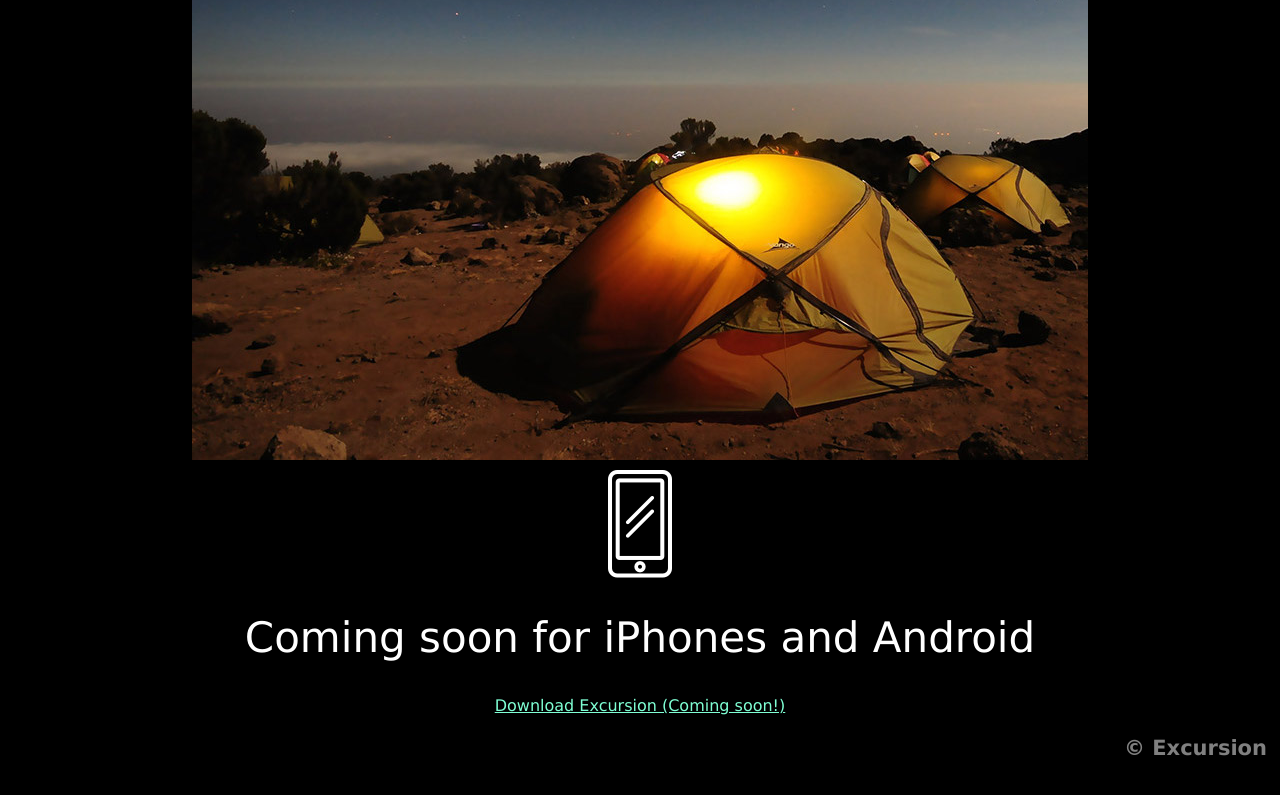
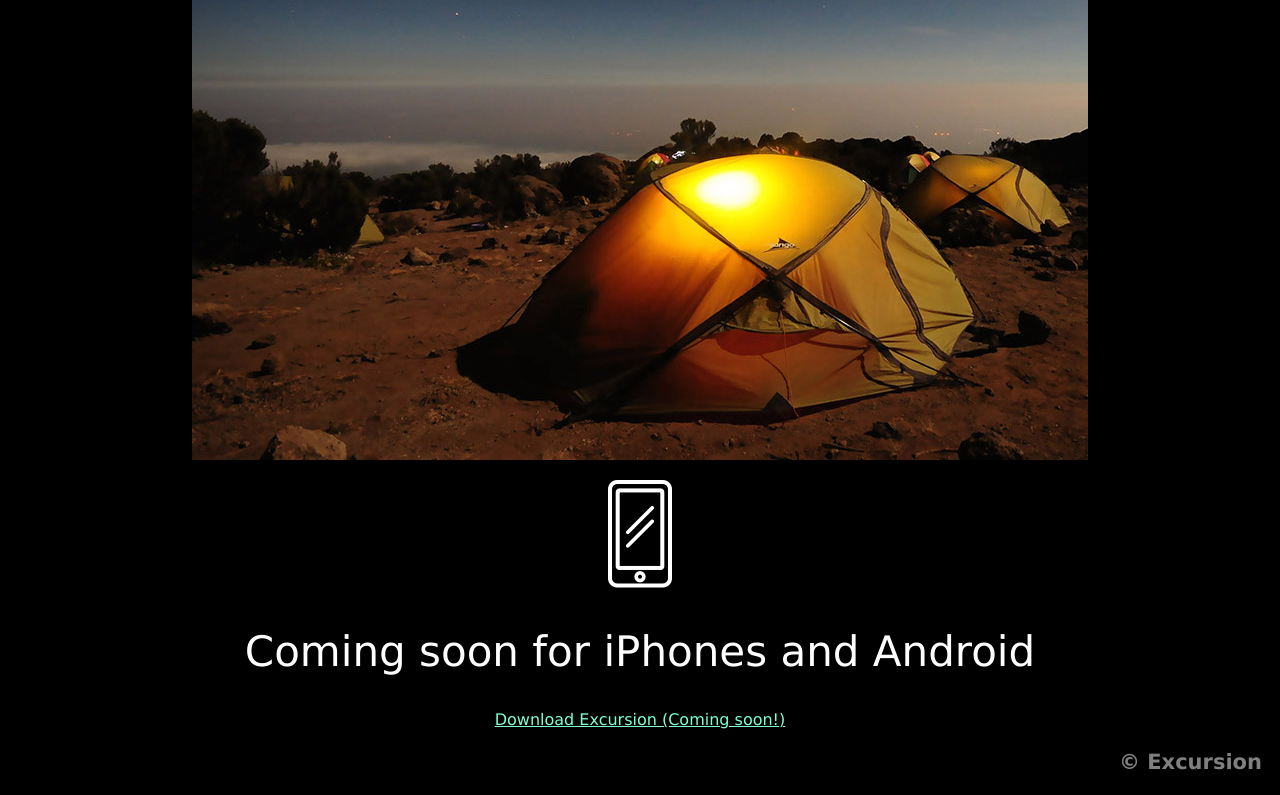
Before and after one commit to PoniatPaw/excursion, a plain HTML site: page index.html in a window 1280 px wide. Shown: the part 545-1340 px from the top of the page. Drawn offline with Linux system fonts and the light colour scheme.

Commit message:
added paragraphs

```diff
--- a/index.html
+++ b/index.html
@@ -12,16 +12,18 @@
     </header>
     <div>
         <p><a href="#">Download Excursion (Coming soon!)</a></p>
-        <video autoplay loop muted>
+        <p>
+            <video autoplay loop muted>
             <source src="./resources/Img/excursion.mp4" type="video/mp4">
           Your browser does not support the video tag.
-          </video>
+            </video>
+        </p>
     </div>
     <div>
         <h2>Your Personal travel guide</h2>
         <h3>Excursion remembers places you like, and recommends new points of interest around you.</h3>
-        <img src="./resources/Img/camp.jpg" alt="landscape" />
-        <img src="./resources/Img/phone.png" alt="phone icon" />
+        <p><img src="./resources/Img/camp.jpg" alt="landscape" /></p>
+        <p><img src="./resources/Img/phone.png" alt="phone icon" /></p>
         <h2>Coming soon for iPhones and Android</h2>
         <p><a href="#">Download Excursion (Coming soon!)</a></p>
     </div>
--- a/resources/CSS/style.css
+++ b/resources/CSS/style.css
@@ -23,10 +23,5 @@ a {
 
 footer h3 {
     text-align: right;
-    padding-right: 5px;
+    padding-right: 10px;
 }
-
-div img {
-    margin: 10px auto;
-    display: block;
-}
```
